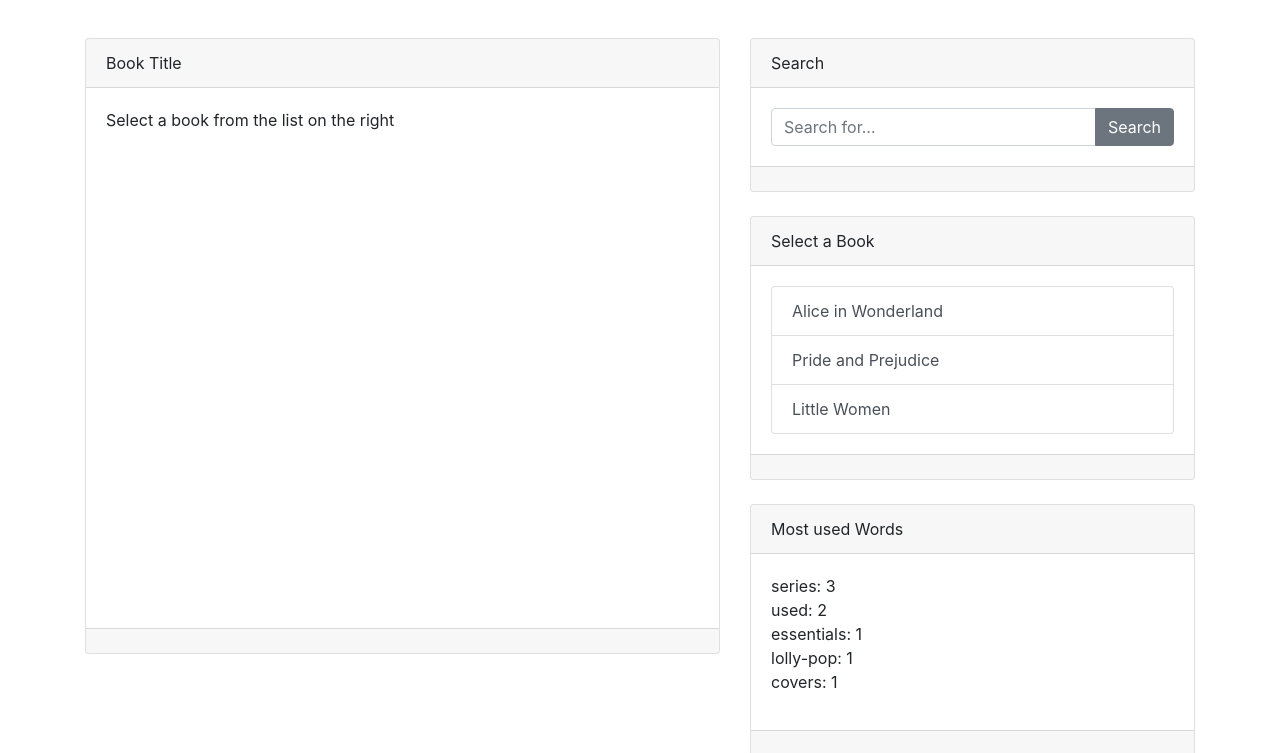
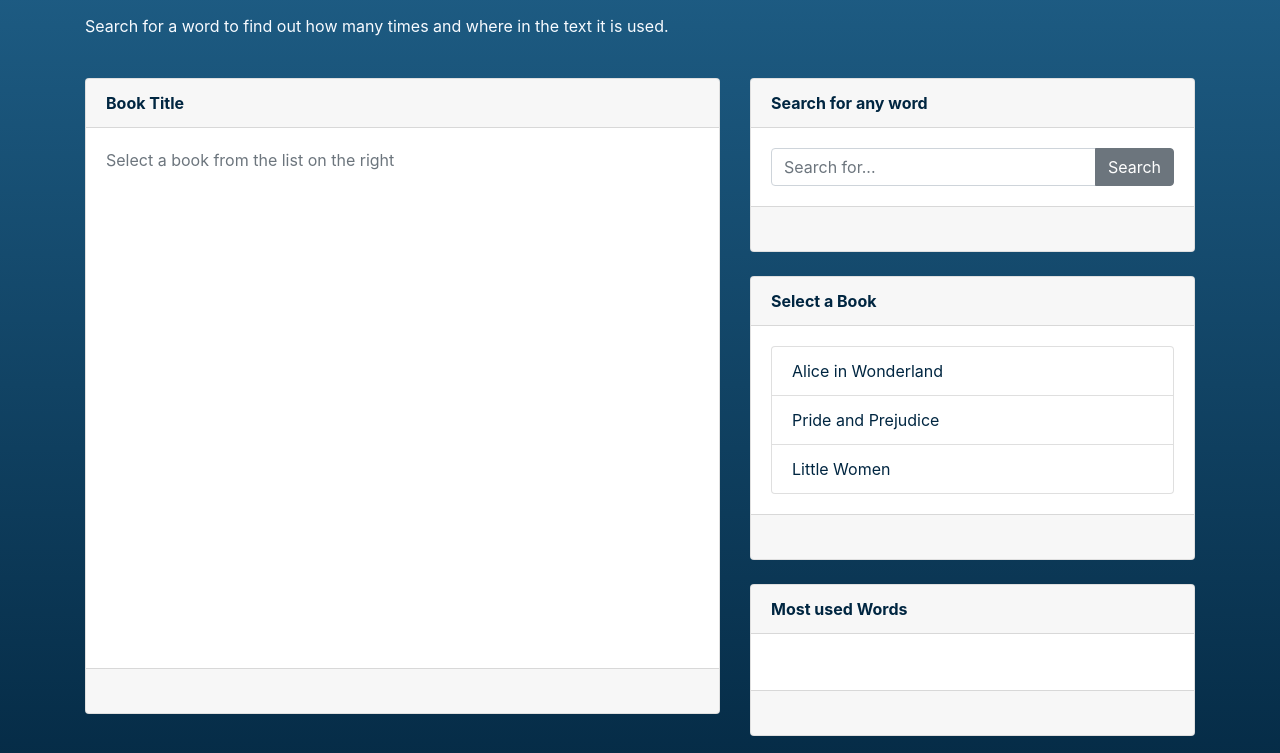
Before and after one commit to nicoleelazar/search-your-book, a plain HTML site: page index.html in a window 1280 px wide. Shown: the part 104-857 px from the top of the page. Drawn offline with nearby package versions, Linux system fonts and the light colour scheme.

Commit message:
add styles

```diff
--- a/index.html
+++ b/index.html
@@ -16,7 +16,8 @@
         <!-- page heading --------------------->
         <div class="row">
             <div class="col-md-12">
-                <h1 class="page-title">heading & explanation</h1>
+                <h1 class="page-title">Book Statistics</h1>
+                <p class="page-info">Search for a word to find out how many times and where in the text it is used.</p>
             </div>
         </div>
 
@@ -25,20 +26,20 @@
             <!-- book text viewport -->
             <div class="col-md-7">
 
-                <div class="card my-4" id="scroll-contain">
+                <div class="card my-4">
                     <div class="card-header" id="file-name">
                         Book Title
                     </div>
                     <div class="card-body">
-                        <div class="scrollable-area">
-                            <div id="file-content">Select a book from the
-                                list on the right</div>
+                        <div class="scrollable-area" id="file-content">
+                            Select a book from the list on the right
+
                         </div>
                         <!-- <textarea class="form-control" id="file-content" rows="20"
                             placeholder="Select a book from the list or paste your text here"></textarea> -->
 
                     </div>
-                    <div class="card-footer text-muted">
+                    <div class="card-footer text-muted" id="word-count">
                     </div>
                 </div>
             </div>
@@ -49,7 +50,7 @@
                 <!-- search field -->
                 <div class="card my-4">
                     <div class="card-header">
-                        Search
+                        Search for any word
                     </div>
                     <div class="card-body">
                         <div class="input-group">
@@ -88,7 +89,7 @@
 
 
                 <!-- Most used words -->
-                <div class="card">
+                <div class="card my-4">
                     <div class="card-header">
                         Most used Words
                     </div>
@@ -106,7 +107,7 @@
 
 
                 <!-- Least used words -->
-                <div class="card">
+                <div class="card my-4">
                     <div class="card-header">
                         Least used Words
                     </div>
@@ -123,8 +124,8 @@
 
 
 
-                <!-- Text stats -->
-                <div class="card">
+                <!-- Text stats
+                <div class="card my-4">
                     <div class="card-header">
                         Statistics
                     </div>
@@ -138,7 +139,7 @@
                     <div class="card-footer text-muted">
                     </div>
                 </div>
-
+ -->
             </div>
 
 
@@ -147,14 +148,6 @@
 
 
 
-
-
-    <!-- Optional JavaScript -->
-    <!-- jQuery first, then Popper.js, then Bootstrap JS -->
-    <!-- <script src="https://code.jquery.com/jquery-3.3.1.slim.min.js" integrity="sha384-q8i/X+965DzO0rT7abK41JStQIAqVgRVzpbzo5smXKp4YfRvH+8abtTE1Pi6jizo" crossorigin="anonymous"></script>
-    <script src="https://cdnjs.cloudflare.com/ajax/libs/popper.js/1.14.7/umd/popper.min.js" integrity="sha384-UO2eT0CpHqdSJQ6hJty5KVphtPhzWj9WO1clHTMGa3JDZwrnQq4sF86dIHNDz0W1" crossorigin="anonymous"></script>
-    <script src="https://stackpath.bootstrapcdn.com/bootstrap/4.3.1/js/bootstrap.min.js" integrity="sha384-JjSmVgyd0p3pXB1rRibZUAYoIIy6OrQ6VrjIEaFf/nJGzIxFDsf4x0xIM+B07jRM" crossorigin="anonymous"></script> -->
-
     <script src="main.js"></script>
 </body>
 
--- a/main.js
+++ b/main.js
@@ -1,10 +1,12 @@
 const fileName = document.getElementById('file-name');
 const fileContent = document.getElementById('file-content');
 const searchStat = document.getElementById('search-statistic');
+const wordCount = document.getElementById('word-count');
 const keyWord = document.getElementById('keyword');
 const topFiveWords = document.getElementById('most-used-word');
 const bottomFiveWords = document.getElementById('least-used-word');
-const searchButton = document.getElementById('search-button');
+
+let bookTextArray;
 
 
 
@@ -38,7 +40,7 @@ function loadBook(textFileName, displayName) {
             fileContent.scrollTop = 0;
 
 
-            // tallyText(currentBook);
+            tallyText(fileContent);
 
 
         }
@@ -48,7 +50,7 @@ function loadBook(textFileName, displayName) {
 
 
 
-let testString = "Essentials is a series lolly-pop is a that_ series, series a cover's the most used used and important methods for topic."
+let testString = "Essentials  is  a series  lolly-pop  is  a  that_ series, series a cover's the most used used and important methods for topic."
 
 
 
@@ -57,24 +59,23 @@ let testString = "Essentials is a series lolly-pop is a that_ series, series a c
 
 
 
-let bookTextArray;
-
-tallyText(testString);
-
-
 
 function tallyText(anyText) {
-    // text to array removing symbols
-    bookTextArray = anyText.replace(/([^A-Za-z0-9\s-])/g, "").toLowerCase().split(' ');
 
-    //do this here for word count
-    console.log(bookTextArray.length)
+    // find only words between 2 white spaces
+    bookTextArray = anyText.toLowerCase().match(/\b\S+\b/g);
+
+    console.log(bookTextArray)
+
+    //word count includes stop words
+    wordCount.innerHTML = `Word Count: ${bookTextArray.length}`;
 
     uncommonWords();
 
     sortedArray();
 
 }
+
 
 
 
@@ -177,10 +178,10 @@ function markText() {
     let newMarkedWords = document.querySelectorAll('.marked');
     searchStat.innerHTML = `${newMarkedWords.length} matches found.`
 
-    //scroll first match into view
-    newMarkedWords[0].scrollIntoView({
-        behavior: "smooth",
-        block: "start"
-    });
+    // scroll first match into view leaving parent div stationary
+    if (newMarkedWords.length > 0) {
+        let target = newMarkedWords[0];
+        target.parentNode.scrollTop = target.offsetTop - target.parentNode.offsetTop;
+    }
 
 }
--- a/style.css
+++ b/style.css
@@ -1,9 +1,42 @@
+:root {
+    --c-blue-dark: rgb(0, 38, 65);
+    --c-white-blue: rgb(248, 251, 255);
+    --c-grey-light: #6C757D;
+}
+
+
+body {
+    background: rgb(0, 33, 57);
+    background: linear-gradient(0deg, rgba(0, 33, 57, 1) 0%, rgb(32, 97, 138) 100%);
+}
+
 .page-title {
     margin-top: 40px;
     margin-bottom: 30px;
+    color: var(--c-white-blue);
+}
+
+.page-info {
+    color: var(--c-white-blue);
+}
+
+.card-header,
+.list-group-item,
+.card-footer,
+.card-body {
+    color: var(--c-blue-dark);
+}
+
+.card-header {
+    font-weight: bold;
 }
 
 .scrollable-area {
     height: 500px;
     overflow: auto;
+    color: var(--c-grey-light);
 }
+
+.card-footer {
+    height: 45px;
+}
```
